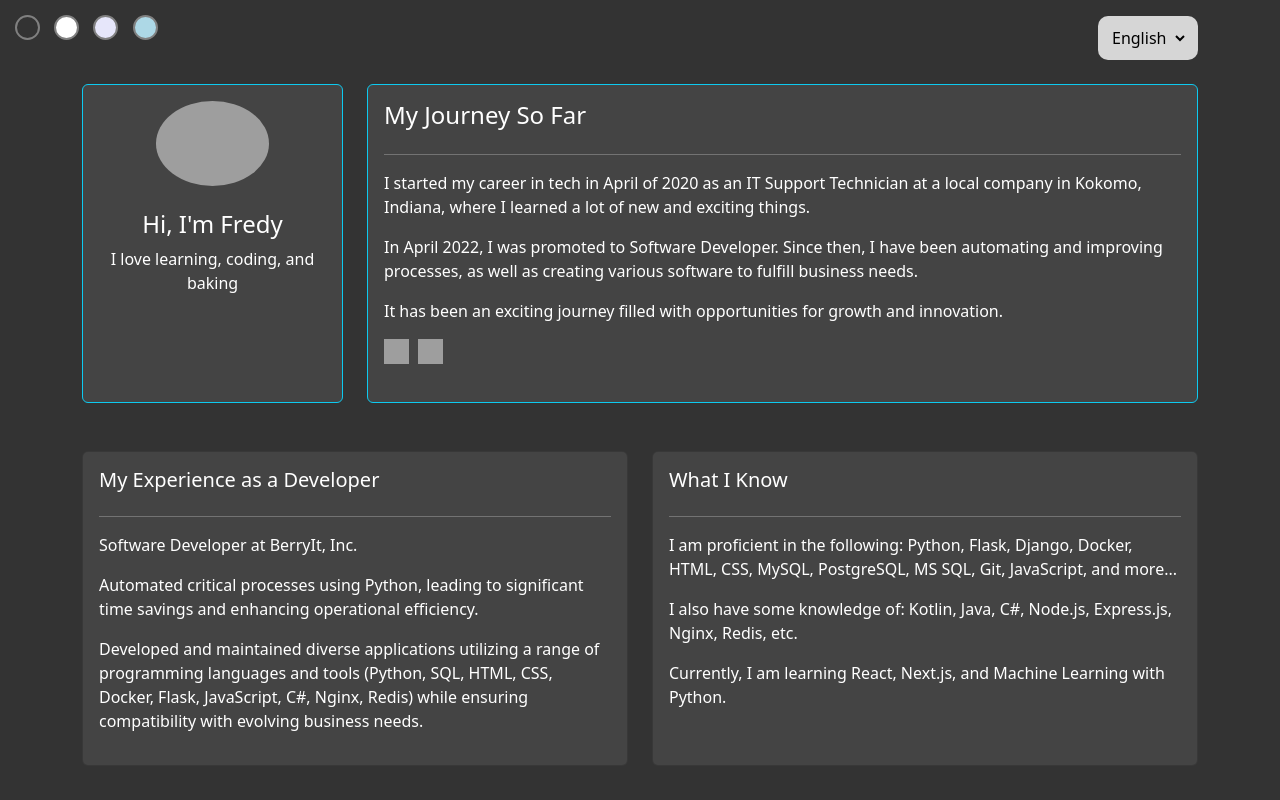
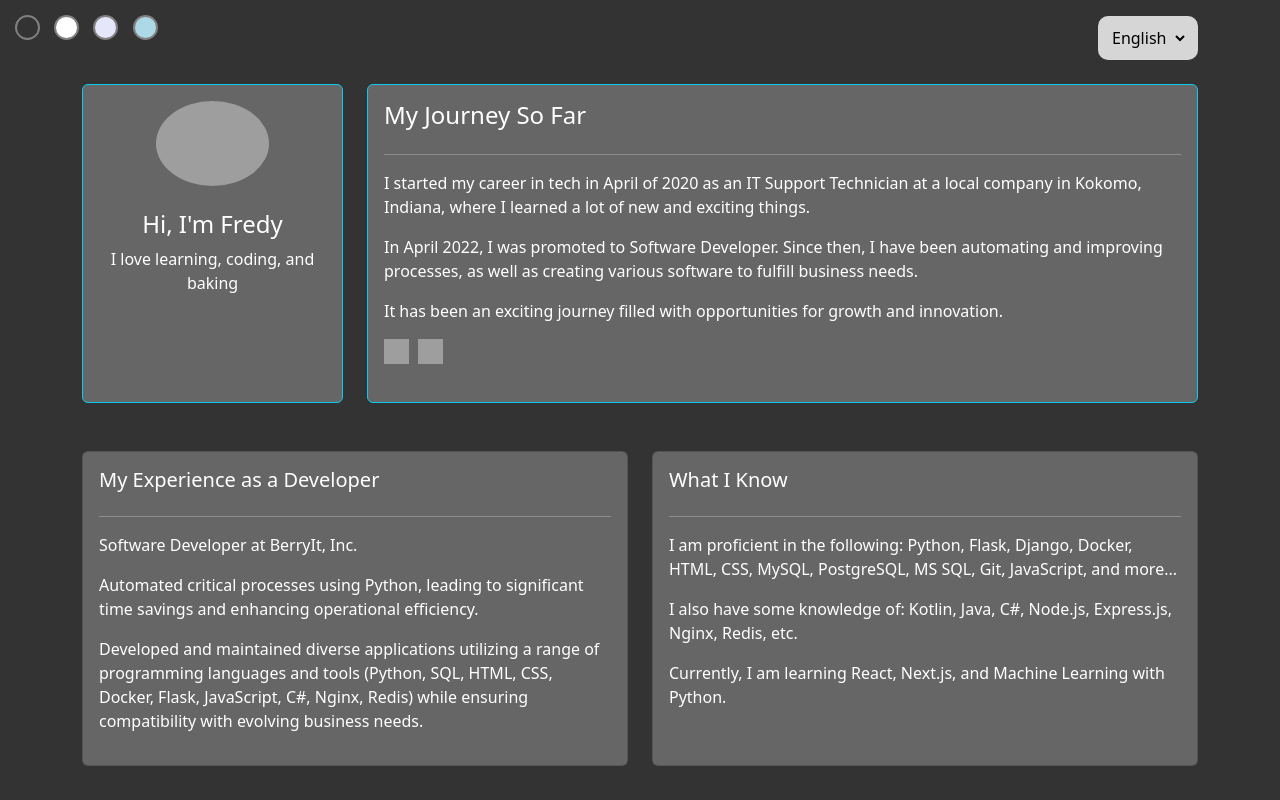
Before and after one commit to fsantamaria1/fsantamaria.github.io, a plain HTML site: page index.html in a window 1280 px wide. Shown: the top 800 px of the page. Drawn offline with nearby package versions, Linux system fonts and the light colour scheme; grey boxes are pictures that could not be loaded.

Commit message:
Changed the dark theme card color

```diff
--- a/style.css
+++ b/style.css
@@ -11,7 +11,7 @@
     /* Dark theme */
     --main-background-color: #333333;
     --main-text-color: #ffffff;
-    --card-background-color: #444444;
+    --card-background-color: #666666;
 }
 
 :root[data-theme='light'] {
```
